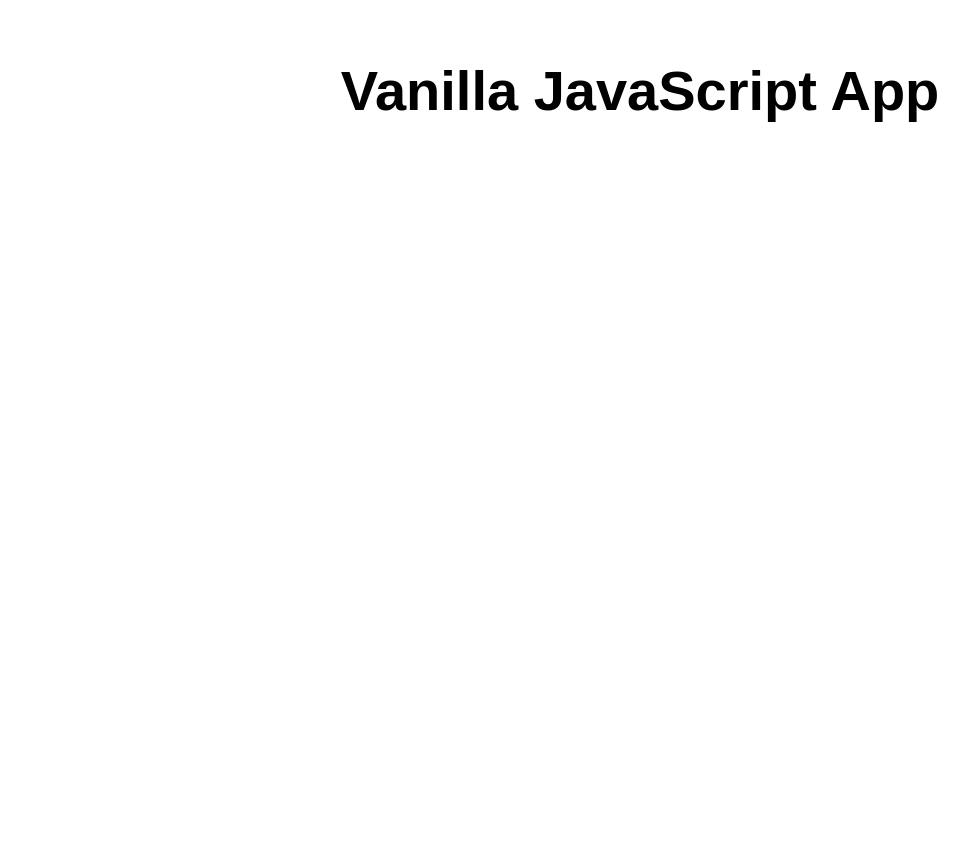
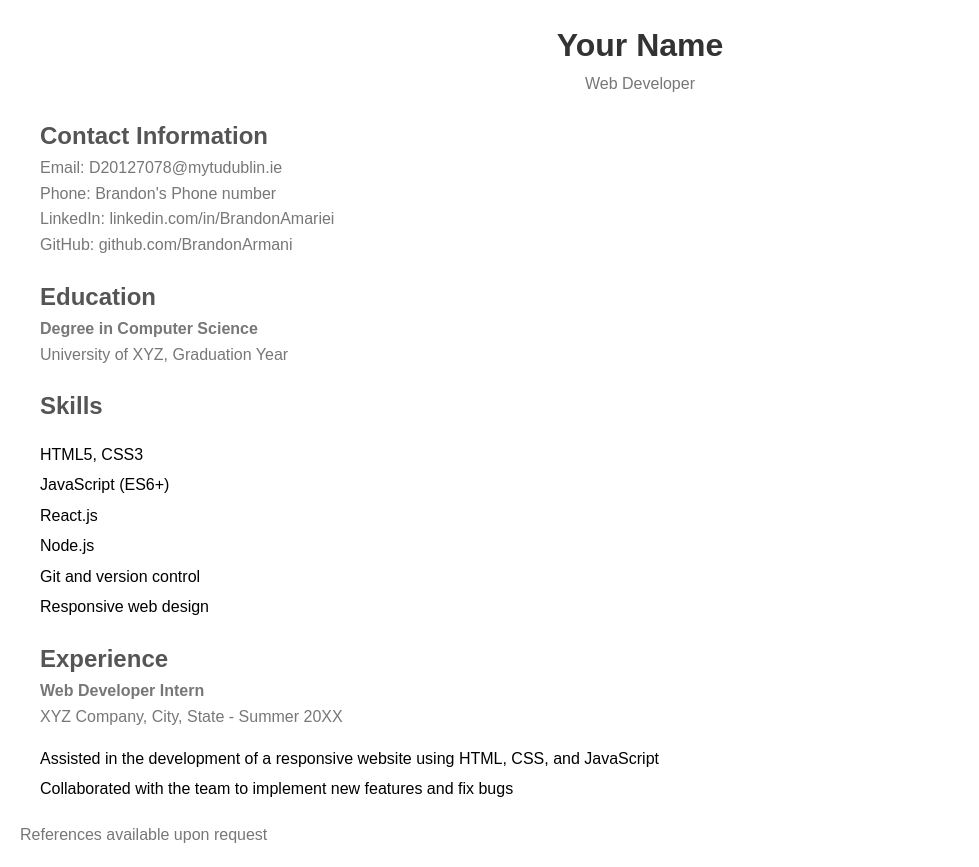
Before and after one commit to BrandonArmani/my-first-static-web-app, a website: page src/index.html in a window 1280 px wide. Shown: the whole page, without its empty margins (0-979 px from the left). Before the commit the page ends 800 px from the top, so only its background shows below. Drawn offline with Linux system fonts and the light colour scheme.

Commit message:
Update index.html

```diff
--- a/src/index.html
+++ b/src/index.html
@@ -1,17 +1,100 @@
 <!DOCTYPE html>
 <html lang="en">
+<head>
+    <meta charset="UTF-8">
+    <meta name="viewport" content="width=device-width, initial-scale=1.0">
+    <title>Your Name - Resume</title>
+    <style>
+        body {
+            font-family: Arial, sans-serif;
+            line-height: 1.6;
+            margin: 20px;
+        }
 
-<head>
-  <meta charset="UTF-8">
-  <meta name="viewport" content="width=device-width, initial-scale=1.0">
-  <link rel="stylesheet" href="styles.css">
-  <title>Vanilla JavaScript App</title>
+        header, section, footer {
+            margin-bottom: 20px;
+        }
+
+        h1, h2, h3, p {
+            margin: 0;
+        }
+
+        header {
+            text-align: center;
+        }
+
+        section {
+            margin-left: 20px;
+        }
+
+        h1 {
+            color: #333;
+        }
+
+        h2 {
+            color: #555;
+        }
+
+        p {
+            color: #777;
+        }
+
+        ul {
+            list-style-type: none;
+            padding: 0;
+        }
+
+        ul li {
+            margin-bottom: 5px;
+        }
+    </style>
 </head>
+<body>
 
-<body>
-  <main>
-    <h1>Vanilla JavaScript App</h1>
-  </main>
+    <header>
+        <h1>Your Name</h1>
+        <p>Web Developer</p>
+    </header>
+
+    <section>
+        <h2>Contact Information</h2>
+        <p>Email: D20127078@mytudublin.ie</p>
+        <p>Phone: Brandon's Phone number</p>
+        <p>LinkedIn: linkedin.com/in/BrandonAmariei</p>
+        <p>GitHub: github.com/BrandonArmani</p>
+    </section>
+
+    <section>
+        <h2>Education</h2>
+        <p><strong>Degree in Computer Science</strong></p>
+        <p>University of XYZ, Graduation Year</p>
+    </section>
+
+    <section>
+        <h2>Skills</h2>
+        <ul>
+            <li>HTML5, CSS3</li>
+            <li>JavaScript (ES6+)</li>
+            <li>React.js</li>
+            <li>Node.js</li>
+            <li>Git and version control</li>
+            <li>Responsive web design</li>
+        </ul>
+    </section>
+
+    <section>
+        <h2>Experience</h2>
+        <p><strong>Web Developer Intern</strong></p>
+        <p>XYZ Company, City, State - Summer 20XX</p>
+        <ul>
+            <li>Assisted in the development of a responsive website using HTML, CSS, and JavaScript</li>
+            <li>Collaborated with the team to implement new features and fix bugs</li>
+        </ul>
+    </section>
+
+    <footer>
+        <p>References available upon request</p>
+    </footer>
+
 </body>
-
 </html>
```
